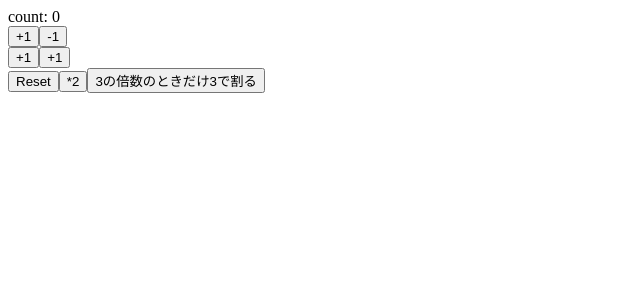
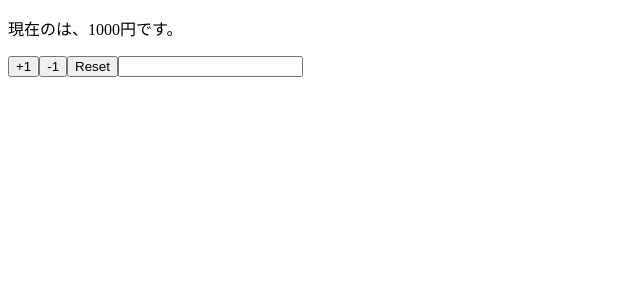
Before and after one commit to kyompi/react-hooks-101, a React (Create React App) app: page / in a window 1280 px wide. Shown: the top 300 px of the page, without its empty margins (0-640 px from the left). Built offline with nearby package versions, Linux system fonts and the light colour scheme.

Commit message:
implement component using multiple states

```diff
--- a/src/App.js
+++ b/src/App.js
@@ -1,35 +1,35 @@
 import React, { useState } from 'react'
 
-const App = () => {
-  const [count, setCount] = useState(0)
+const App = props => {
+  const initialStates = {
+    name: '',
+    price: 1000
+  }
 
-  const increment = () => setCount(count + 1)
-  const decrement = () => setCount(count - 1)
-  const increment2 = () => setCount((previousCount) => previousCount + 1)
-  const decrement2 = () => setCount((previousCount) => previousCount - 1)
-  const reset = () => setCount(0)
-  const double = () => setCount(count * 2)
-  const divide3 = () =>
-    setCount(previousCount => (previousCount % 3 === 0 ? previousCount / 3 : previousCount))
+  const [name, setName] = useState(props.name)
+  const [price, setPrice] = useState(props.price)
+
+  const reset = () => {
+    setPrice(props.price)
+    setName(props.name)
+  }
 
   return (
     <>
-      <div>count: {count}</div>
-      <div>
-        <button onClick={increment}>+1</button>
-        <button onClick={decrement}>-1</button>
-      </div>
-      <div>
-        <button onClick={increment2}>+1</button>
-        <button onClick={decrement2}>+1</button>
-      </div>
-      <div>
-        <button onClick={reset}>Reset</button>
-        <button onClick={double}>*2</button>
-        <button onClick={divide3}>3の倍数のときだけ3で割る</button>
-      </div>
+      <p>
+        現在の{name}は、{price}円です。
+      </p>
+      <button onClick={() => setPrice(price + 1)}>+1</button>
+      <button onClick={() => setPrice(price - 1)}>-1</button>
+      <button onClick={reset}>Reset</button>
+      <input value={name} onChange={e => setName(e.target.value)} />
     </>
   )
 }
 
+App.defaultProps = {
+  name: '',
+  price: 1000
+}
+
 export default App
```
Also changed, not shown: 1 other file (tests, documents, lock files or other folders).
